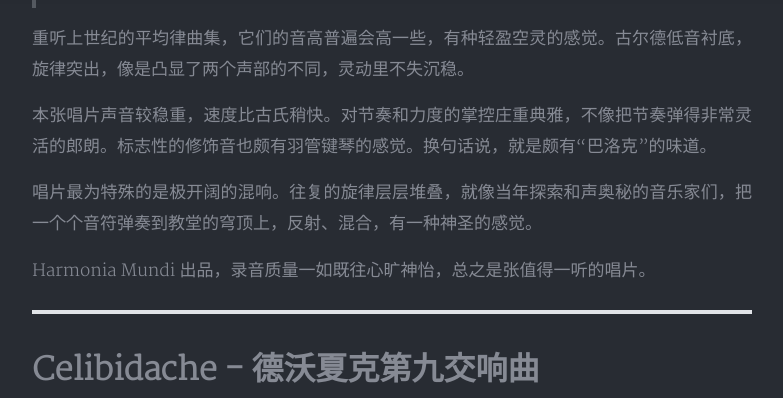
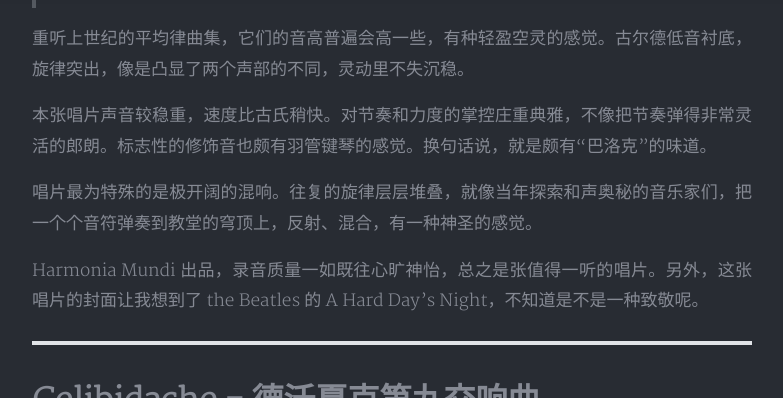
Before and after one commit to imrsp/imrsp.github.io-old, a Jekyll site: the page built from _posts/2022-03-16-record.md, in a window 1280 px wide and 900 px high, scrolled down 1512 px, cut to the strip 0-398 px from the top of the window. Shown: the whole strip, without its empty margins (248-1031 px from the left). Built offline with Jekyll 4.4.1, drawn with Linux system fonts in a browser that asks for light colours; nearby versions of some CDN libraries; comment, search, counter and statistics services are not loaded; a style sheet for code colours, icons or effects is not loaded.

Commit message:
Update 2022-03-16-record.md

```diff
--- a/_posts/2022-03-16-record.md
+++ b/_posts/2022-03-16-record.md
@@ -33,7 +33,7 @@ tags: record
 
 唱片最为特殊的是极开阔的混响。往复的旋律层层堆叠，就像当年探索和声奥秘的音乐家们，把一个个音符弹奏到教堂的穹顶上，反射、混合，有一种神圣的感觉。
 
-Harmonia Mundi 出品，录音质量一如既往心旷神怡，总之是张值得一听的唱片。
+Harmonia Mundi 出品，录音质量一如既往心旷神怡，总之是张值得一听的唱片。另外，这张唱片的封面让我想到了 the Beatles 的 A Hard Day's Night，不知道是不是一种致敬呢。
 
 ---
 
```
